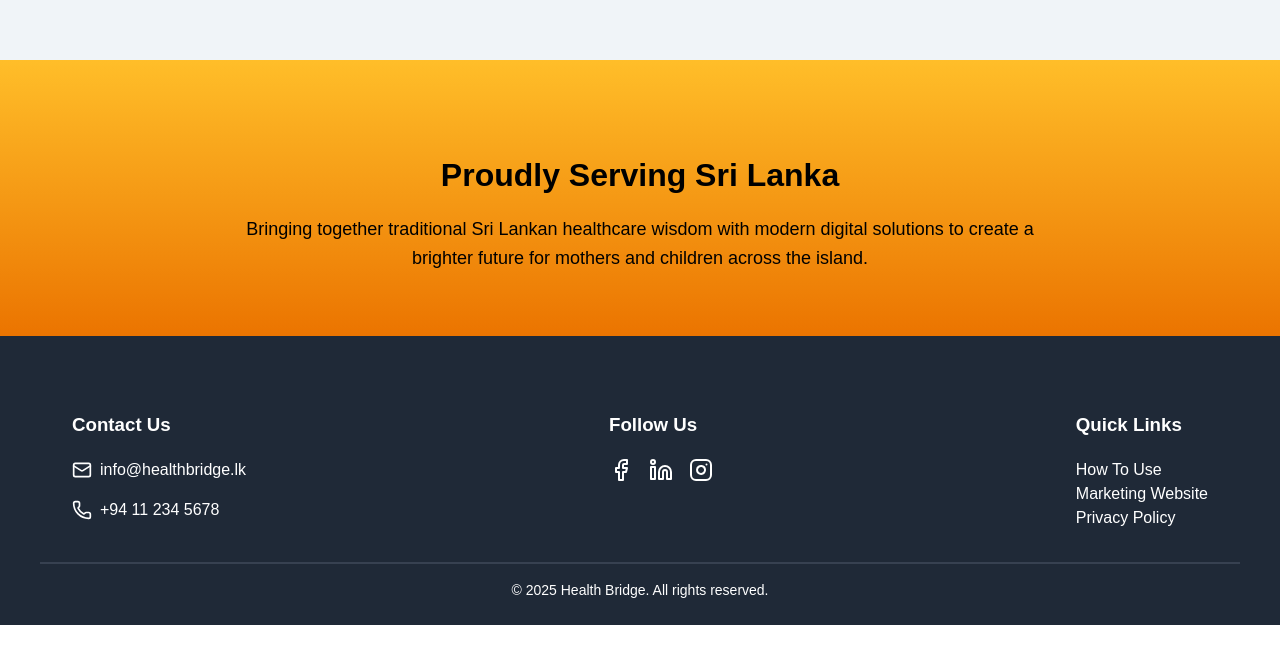
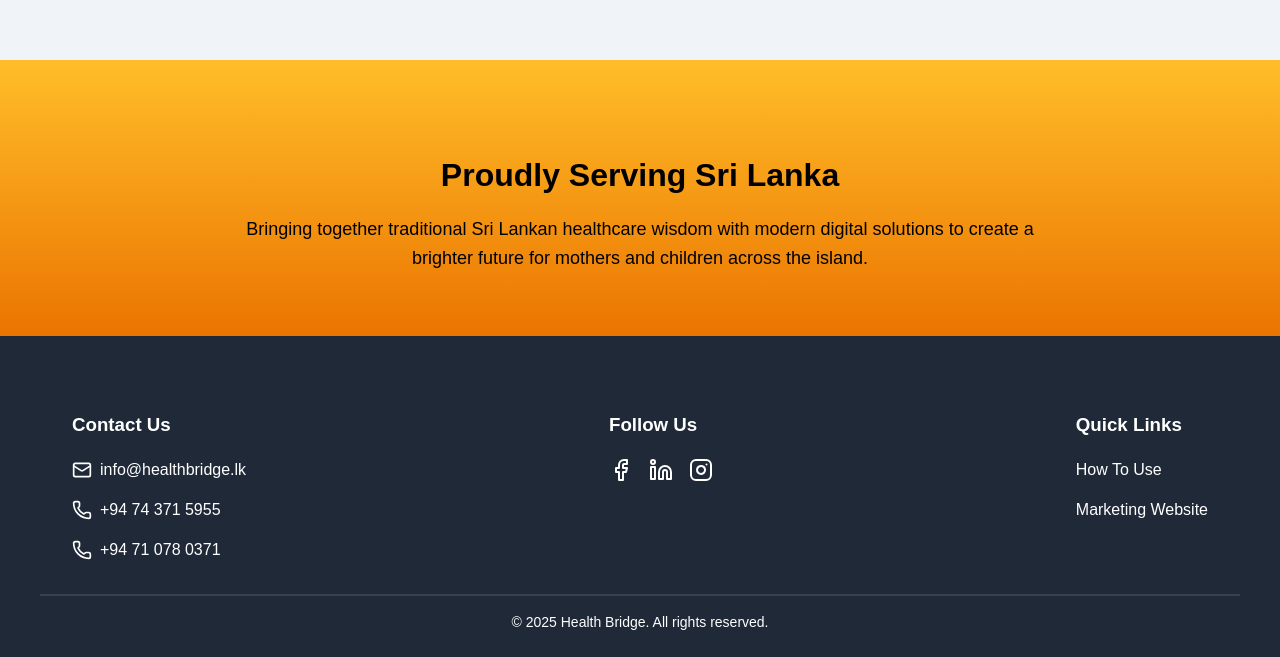
Before and after one commit to Methma-02/Health_Bridge, a React (Vite) app in the folder frontend/: page / in a window 1280 px wide. Shown: the part 1767-2424 px from the top of the page. Before the commit the page ends 2392 px from the top, so only its background shows below. Built offline with nearby package versions, Linux system fonts and the light colour scheme.

Commit message:
Update Footer.jsx

```diff
--- a/frontend/src/HeaderFooter/Footer.jsx
+++ b/frontend/src/HeaderFooter/Footer.jsx
@@ -38,7 +38,12 @@ const Footer = () => {
               <p> </p>
               <a href="tel:+94112345678" className="footer-link">
                 <Phone className="footer-icon" />
-                +94 11 234 5678
+                +94 74 371 5955
+              </a>
+              <p> </p>
+              <a href="tel:+94112345678" className="footer-link">
+                <Phone className="footer-icon" />
+                +94 71 078 0371
               </a>
             </div>
           </div>
@@ -46,7 +51,7 @@ const Footer = () => {
           <div className="footer-column">
             <h3 className="text-xl font-semibold mb-2">Follow Us</h3>
             <div className="footer-social">
-              <a href="https://www.instagram.com/healthbridge__/?hl=en" className="footer-link"><Facebook className="h-6 w-6" /></a>
+              <a href="https://www.facebook.com/share/15fPLQWJUw/" className="footer-link"><Facebook className="h-6 w-6" /></a>
               <a href="https://www.linkedin.com/company/healthbridgeoffical/" className="footer-link"><Linkedin className="h-6 w-6" /></a>
               <a href="https://www.instagram.com/healthbridge__/?hl=en" className="footer-link"><Instagram className="h-6 w-6" /></a>
             </div>
@@ -56,8 +61,9 @@ const Footer = () => {
             <h3 className="text-xl font-semibold mb-2">Quick Links</h3>
             <div className="space-y-2">
               <a href="/about" className="footer-link">How To Use</a>
+              <p> </p>
               <a href="/marketing" className="footer-link">Marketing Website</a>
-              <a href="/privacy" className="footer-link">Privacy Policy</a>
+
             </div>
           </div>
         </div>
```
